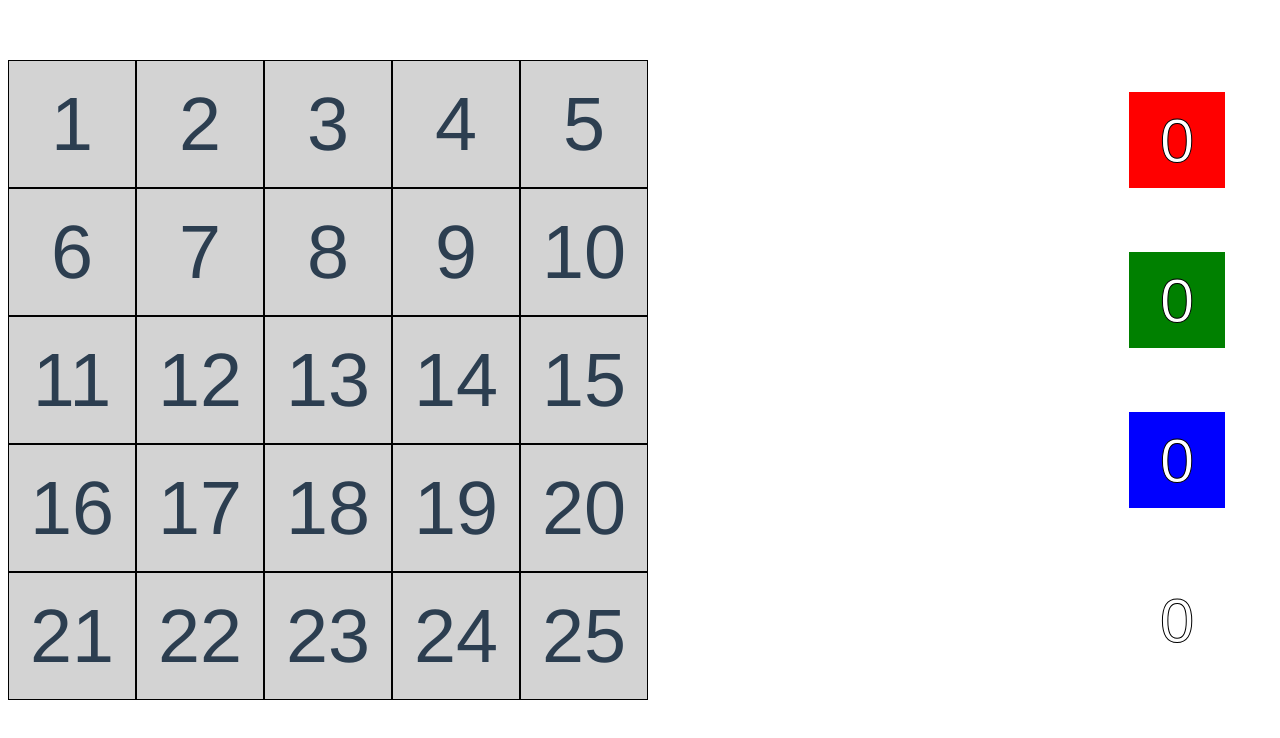
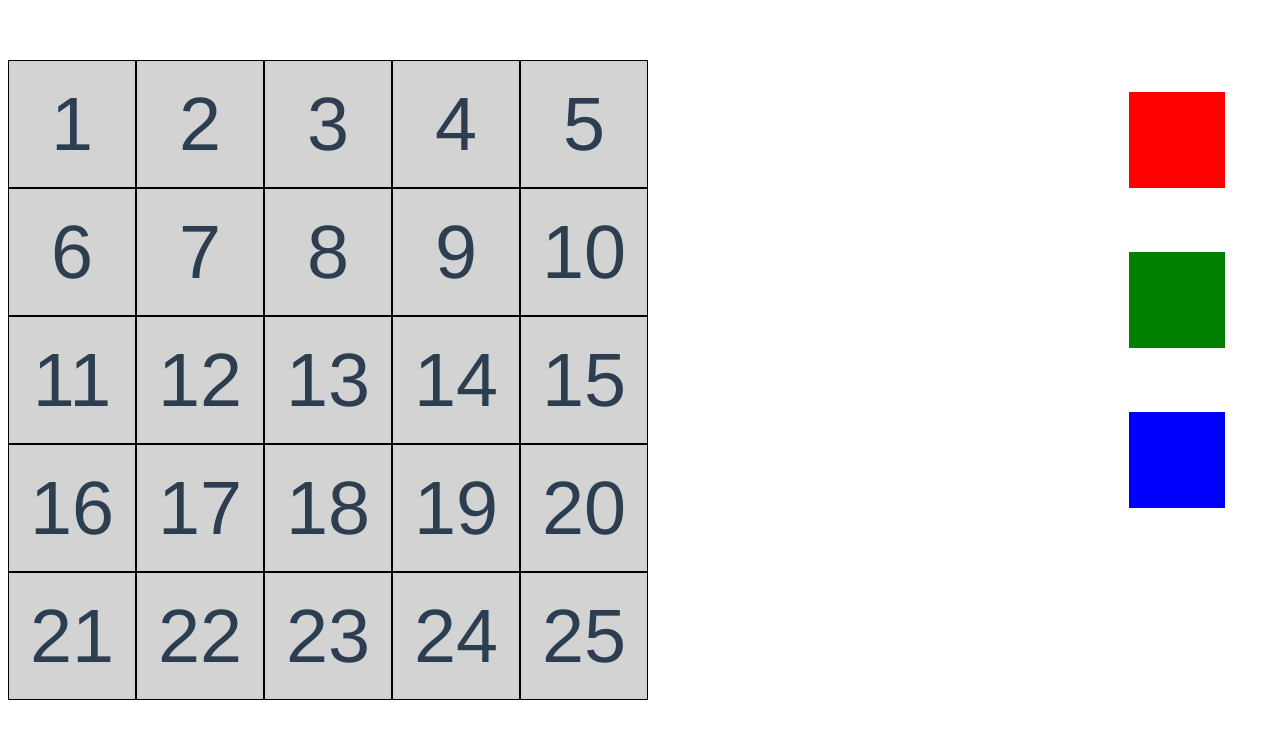
Before and after one commit to AkamatsuYuu1987/TS-Attack25, a Vue app in the folder ts-attack25/: page / in a window 1280 px wide. Shown: the top 738 px of the page. Built offline with nearby package versions, Linux system fonts and the light colour scheme.

Commit message:
カラーカウンタークラス：外部から数字を受け取れるように変更

```diff
--- a/ts-attack25/src/domain/ColorCounter.ts
+++ b/ts-attack25/src/domain/ColorCounter.ts
@@ -3,20 +3,20 @@
 
 class ColorCounter {
   private color: PanelColor;
-  private colorName: string;  // 追加されたプロパティ
+  private colorName: string;
   private count: number;
 
-  constructor(color: PanelColor, colorName: string) {  // 更新されたコンストラクタ
+  constructor(color: PanelColor, colorName: string, count: number) {
     this.color = color;
-    this.colorName = colorName;  // 新しいプロパティの値を設定
-    this.count = 0;
+    this.colorName = colorName;
+    this.count = count;
   }
 
   getColor(): PanelColor {
     return this.color;
   }
 
-  getColorName(): string {  // 新たなメソッド
+  getColorName(): string {
     return this.colorName;
   }
 
@@ -33,6 +33,10 @@
   getCount(): number {
     return this.count;
   }
+
+  setCount(count: number): void {
+    this.count = count;
+  }
 }
 
 export default ColorCounter;
```
Also changed, not shown: 1 other file (tests, documents, lock files or other folders).
